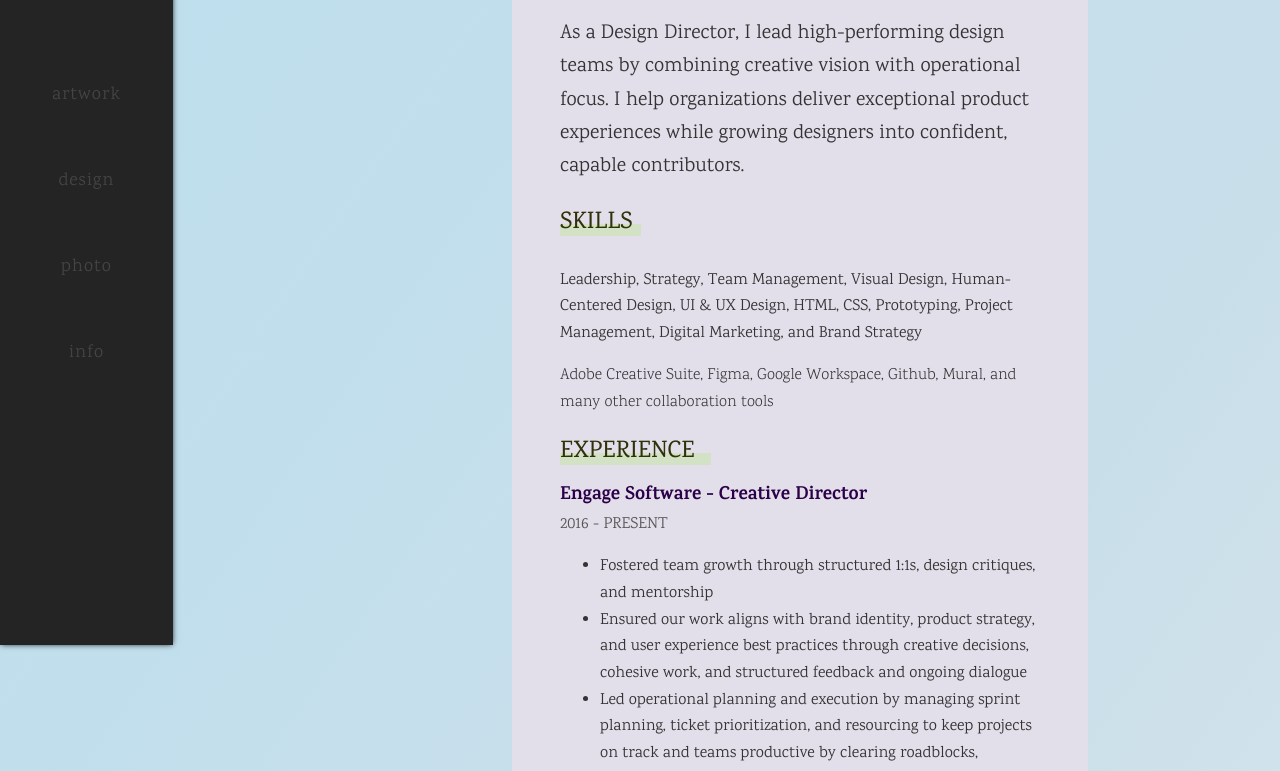
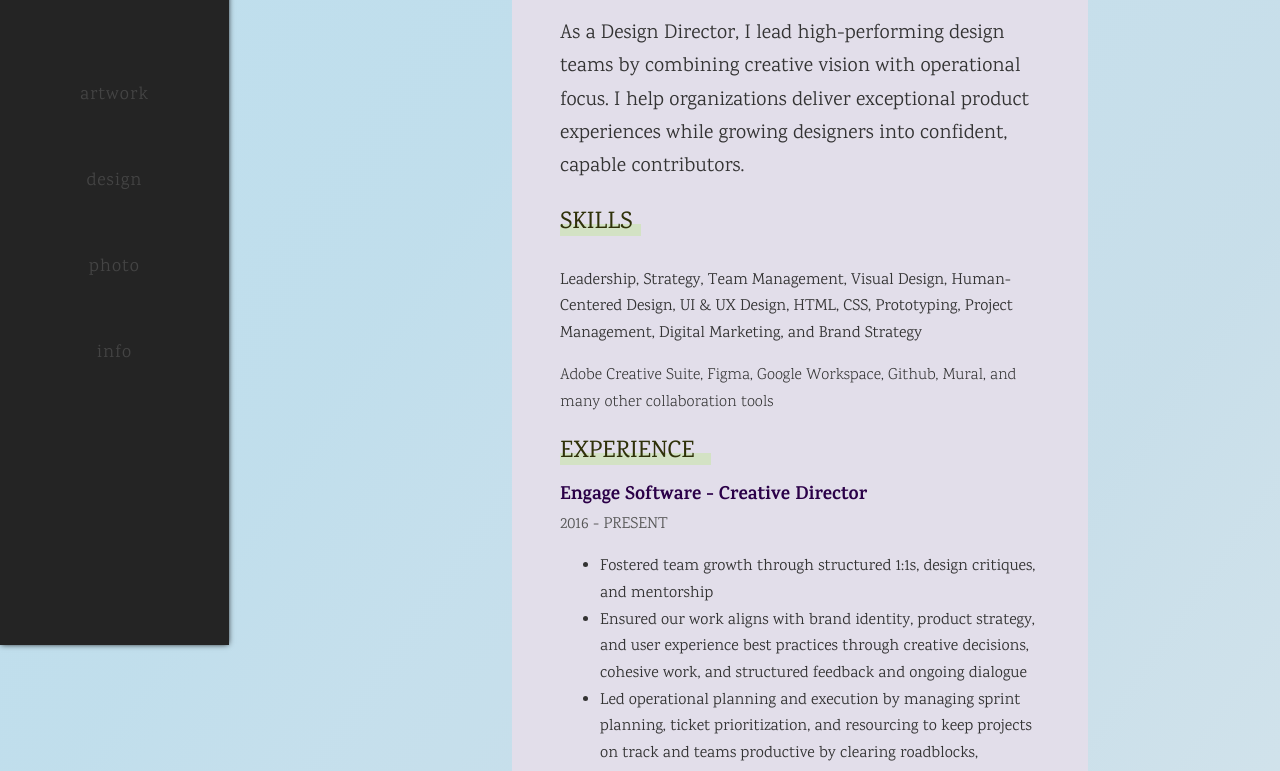
Before and after one commit to aoverkamp/11ty-aoverkamp, an Eleventy site: page src/resume.html in a window 1280 px wide. Shown: the part 155-926 px from the top of the page. Built offline with nearby package versions, Linux system fonts and the light colour scheme; Eleventy itself is replaced by a stand-in of ours; files that its build step writes are made by us from their sources.

Commit message:
add padding to desktop header

```diff
--- a/src/css/global.css
+++ b/src/css/global.css
@@ -136,7 +136,7 @@ h2.washi-tape {
         align-items: center;
         justify-content: flex-start;
         max-width: 240px;
-        padding: 2.25rem;
+        padding: 2.25rem 4rem;
     }
     .header--logo {
         margin: 0;
```
